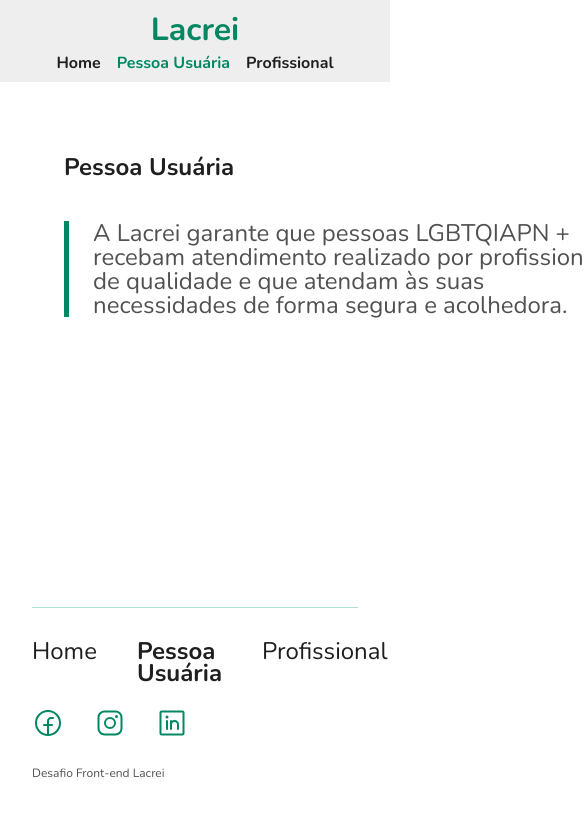
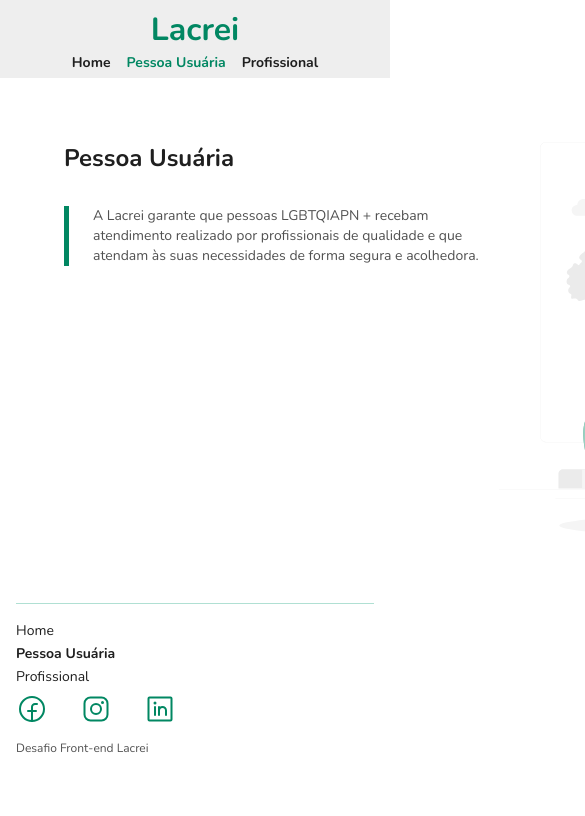
Before and after one commit to ribeirojer/Challenge-Lacrei, a React (Vite) app: page /pessoa in a window 390 px wide. Shown: the top 816 px of the page, 585 px wide, since content can reach past the window. Built offline with nearby package versions, Linux system fonts and the light colour scheme.

Commit message:
responsiviness 520px in home page

```diff
--- a/src/components/Content.tsx
+++ b/src/components/Content.tsx
@@ -19,7 +19,10 @@
     font-size: 1rem;
   }
   @media (max-width: 520px) {
-    font-size: 1.5rem;
+    line-height: 1.25rem;
+    margin-top: 0.875rem;
+    font-size: 0.875rem;
+    width: 434px;
   }
 `;
 
--- a/src/components/Footer.tsx
+++ b/src/components/Footer.tsx
@@ -33,10 +33,22 @@
   }
 
   @media (max-width: 1040px) {
-  margin: 2.5rem 2rem 0.5rem 2rem;
+    margin: 2.5rem 2rem 0.5rem 2rem;
   }
   @media (max-width: 520px) {
-    font-size: 1.5rem;
+    font-size: 0.875rem;
+    margin: 2.5rem 1rem 0.5rem 1rem;
+    .navbar {
+      flex-direction: column;
+      margin-top: 1rem;
+      gap: 0.25rem;
+    }
+    .logos svg {
+      margin: 0.5rem 2rem 0.5rem 0;
+    }
+    div span {
+      height: 19px;
+    }
   }
 `;
 
--- a/src/components/Header.tsx
+++ b/src/components/Header.tsx
@@ -42,10 +42,13 @@
     }
   }
   @media (max-width: 520px) {
-
     flex-direction: column;
+    height: 78px;
     ul {
       gap: 1rem;
+    }
+    ul li {
+      font-size: 0.875rem;
     }
   }
 `;
--- a/src/components/Title.tsx
+++ b/src/components/Title.tsx
@@ -17,6 +17,7 @@
   }
   @media (max-width: 520px) {
     font-size: 1.5rem;
+    line-height: 2rem;
   }
 `;
 
--- a/src/pages/Home.tsx
+++ b/src/pages/Home.tsx
@@ -49,6 +49,14 @@
       display: flex;
       flex-direction: column;
     }
+    .container {
+      margin: 1rem 2rem 0 2rem;
+    }
+    .wrapper div {
+      flex-direction: column;
+      align-items: center;
+      gap: 1rem;
+    }
   }
 `;
 
```
